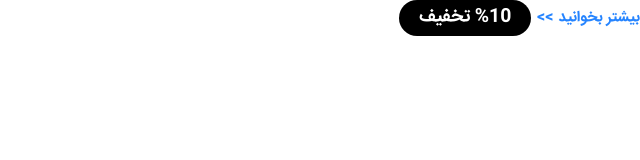
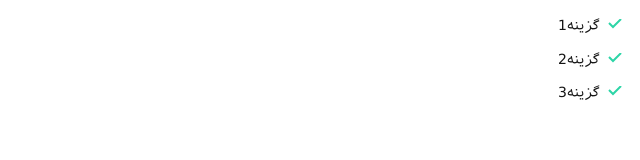
Before and after one commit to mjmadani/dgtaverse, a plain HTML site: page index.html in a window 1280 px wide. Shown: the whole page, without its empty margins (640-1280 px from the left). Drawn offline with Linux system fonts and the light colour scheme.

Commit message:
Building Lists.

```diff
--- a/css/styles.css
+++ b/css/styles.css
@@ -18,7 +18,7 @@ html {
 
 body {
   font-family: IRANSans, Inter, Arial, Helvetica, sans-serif;
-  font-size: 1.4rem;
+  font-size: 1.8rem;
   line-height: 1.68;
   color: var(--color-body);
 }
@@ -55,7 +55,7 @@ p {
 
 @media screen and (min-width: 1024px) {
   body {
-    font-size: 1.8rem;
+    font-size: 1.4rem;
   }
 
   h1 {
@@ -147,3 +147,32 @@ a {
     font-size: 1.4rem;
   }
 }
+
+/* Lists */
+
+.list {
+  list-style: none;
+  padding-left: 0;
+  color: var(--color-headings);
+}
+
+.list--inline .list__item {
+  display: inline-block;
+  margin-left: 2rem;
+}
+
+.list--tick {
+  list-style-image: url(/css/images/tick.svg);
+  /* padding-right: 3rem; */
+}
+
+.list--tick .list__item {
+  padding-right: 0.5rem;
+  margin-bottom: 1rem;
+}
+
+@media screen and (min-width: 1024px) {
+  .list--tick .list__item {
+    padding-right: 0;
+  }
+}
--- a/index.html
+++ b/index.html
@@ -15,7 +15,10 @@
     <link rel="stylesheet" href="css/styles.css" />
   </head>
   <body>
-    <a href="#" class="link-arrow">بیشتر بخوانید</a>
-    <span class="badge badge--primary">10% تخفیف</span>
+    <ul class="list list--tick">
+      <li class="list__item">گزینه1</li>
+      <li class="list__item">گزینه2</li>
+      <li class="list__item">گزینه3</li>
+    </ul>
   </body>
 </html>
```
Also changed, not shown: components/list.html (added, +11 -0 lines), css/images/tick.svg (added).
